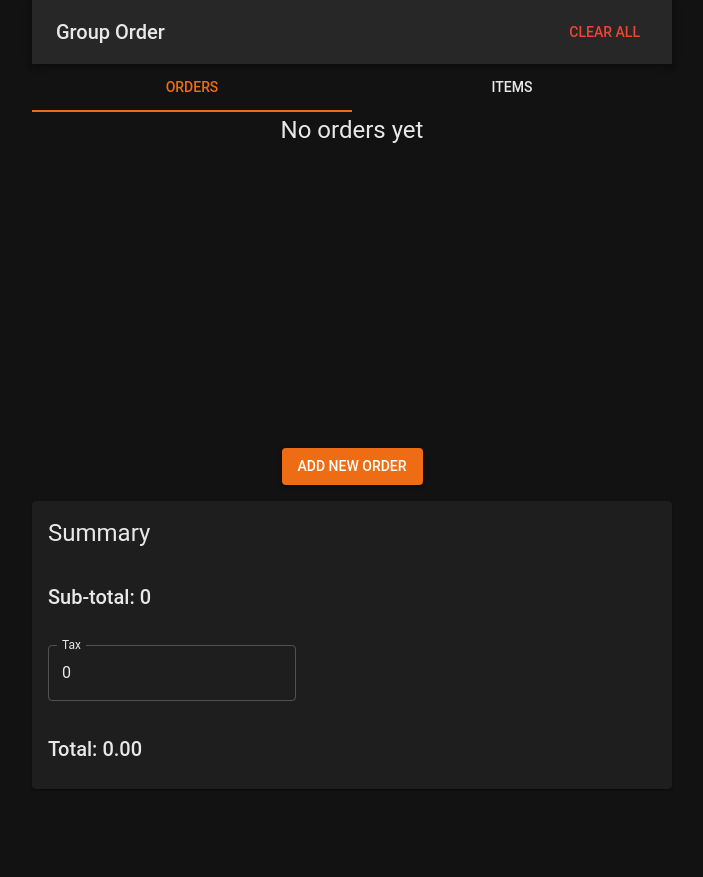
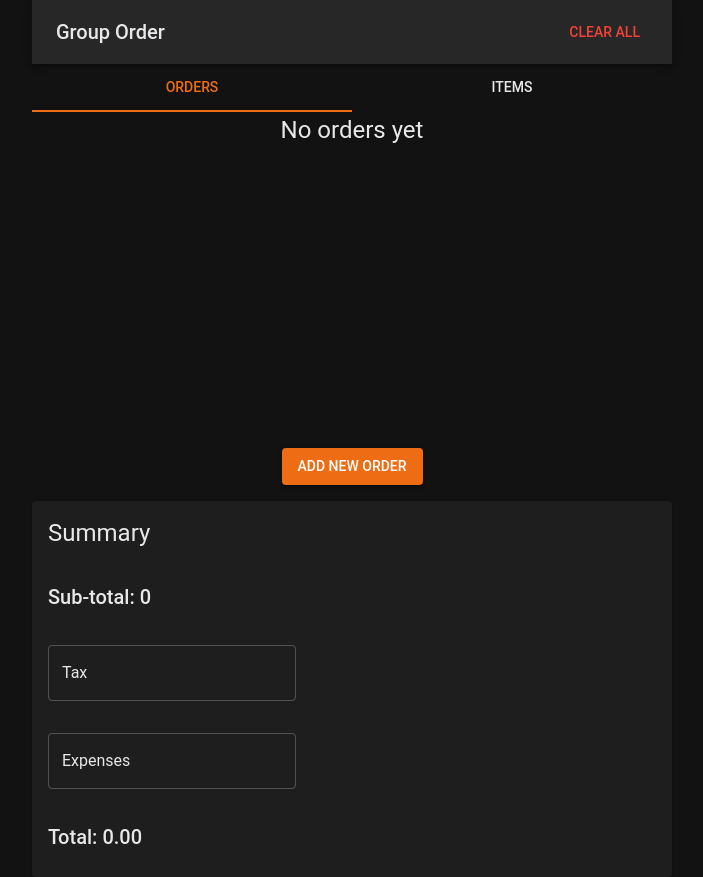
Before and after one commit to fine-simple/order-tracker, a React (Vite) app: page / in a window 1280 px wide. Shown: the whole page, without its empty margins (288-991 px from the left). Before the commit the page ends 800 px from the top, so only its background shows below. Built offline with nearby package versions, Linux system fonts and the light colour scheme.

Commit message:
Add Expenses

```diff
--- a/src/components/Person.tsx
+++ b/src/components/Person.tsx
@@ -17,15 +17,17 @@ const Person: FC<IProps> = ({ id, name = "", orders = {}, ...props }) => {
   const [editVisible, setEditVisible] = useState(false);
   const items = useSelector(state => state.items);
   const tax = useSelector(state => state.shared.tax);
-
+  const expenses = useSelector(state => state.shared.expenses);
+  const personCount = useSelector(state => Object.keys(state.persons).length);
   const getTotalPrice = useMemo(
     () =>
       Object.entries(orders).reduce(
         (acc, [id, amount]) => acc + amount * items[id].price,
         0
       ) *
-      (1 + tax),
-    [orders, items, tax]
+        (1 + tax) +
+      (expenses / personCount || 0),
+    [orders, items, tax, expenses, personCount]
   );
 
   const editClickedHandler = () => {
--- a/src/components/Summary.tsx
+++ b/src/components/Summary.tsx
@@ -1,7 +1,7 @@
-import { useId, useMemo } from "react";
+import { useCallback, useId, useMemo } from "react";
 import type { ChangeEvent } from "react";
 import { useSelector, useDispatch } from "../ts/hooks/redux";
-import { setTax } from "../ts/reducers/sharedSlice/sharedSlice";
+import { setTax, setExpenses } from "../ts/reducers/sharedSlice/sharedSlice";
 import {
   Card,
   CardContent,
@@ -15,10 +15,19 @@ const Summary: FC = () => {
   const dispatch = useDispatch();
 
   const taxInputId = useId();
+  const expensesInputId = useId();
   const tax = useSelector(state => state.shared.tax);
   const persons = useSelector(state => state.persons);
   const availableItems = useSelector(state => state.items);
-  const changeTax = (tax: number) => dispatch(setTax(tax));
+  const changeTax = useCallback(
+    (tax: number) => dispatch(setTax(tax)),
+    [dispatch]
+  );
+  const expenses = useSelector(state => state.shared.expenses);
+  const changeExpenses = useCallback(
+    (expenses: number) => dispatch(setExpenses(expenses)),
+    [dispatch]
+  );
 
   const subTotal = useMemo(
     () =>
@@ -33,10 +42,21 @@ const Summary: FC = () => {
     [persons, availableItems]
   );
 
-  const taxChangeHandler = (e: ChangeEvent<HTMLInputElement>) => {
-    const value = parseFloat(e.target.value) || 0;
-    changeTax(value / 100);
-  };
+  const taxChangeHandler = useCallback(
+    (e: ChangeEvent<HTMLInputElement>) => {
+      const value = parseFloat(e.target.value) || 0;
+      changeTax(value / 100);
+    },
+    [changeTax]
+  );
+
+  const changeExpensesHandler = useCallback(
+    (e: ChangeEvent<HTMLInputElement>) => {
+      const value = parseFloat(e.target.value) || 0;
+      changeExpenses(value);
+    },
+    [changeExpenses]
+  );
 
   const total = useMemo(() => subTotal * (1 + tax), [subTotal, tax]);
 
@@ -52,8 +72,18 @@ const Summary: FC = () => {
           label="Tax"
           placeholder="e.g. 14%"
           type="number"
-          value={(tax * 100).toFixed(0)}
+          value={(tax && (tax * 100).toFixed(0)) || ""}
           onChange={taxChangeHandler}
+        />
+      </CardContent>
+      <CardContent>
+        <TextField
+          id={expensesInputId}
+          label="Expenses"
+          placeholder="e.g. 10"
+          type="number"
+          value={expenses || ""}
+          onChange={changeExpensesHandler}
         />
       </CardContent>
       <CardContent>
--- a/src/ts/reducers/sharedSlice/sharedSlice.ts
+++ b/src/ts/reducers/sharedSlice/sharedSlice.ts
@@ -12,7 +12,7 @@ import { clearAll, loadFromLocalStorage } from "../../actions";
 
 const initialState: Shared = {
   tax: 0,
-  tip: 0,
+  expenses: 0,
   discount: 0,
   shared: [],
 };
@@ -38,8 +38,8 @@ const sharedSlice = createSlice({
     setTax(state, action: SetTaxAction) {
       state.tax = action.payload;
     },
-    setTip(state, action: SetTipAction) {
-      state.tip = action.payload;
+    setExpenses(state, action: SetTipAction) {
+      state.expenses = action.payload;
     },
     setDiscount(state, action: SetDiscountAction) {
       state.discount = action.payload;
@@ -61,7 +61,7 @@ export const {
   decreaseSharedItem,
   increaseSharedItem,
   setTax,
-  setTip,
+  setExpenses,
   setDiscount,
 } = sharedSlice.actions;
 
--- a/src/ts/reducers/sharedSlice/types.d.ts
+++ b/src/ts/reducers/sharedSlice/types.d.ts
@@ -2,7 +2,7 @@ import type { PayloadAction } from "@reduxjs/toolkit";
 
 export type Shared = {
   tax: number;
-  tip: number;
+  expenses: number;
   discount: number;
   shared: number[];
 };
```
